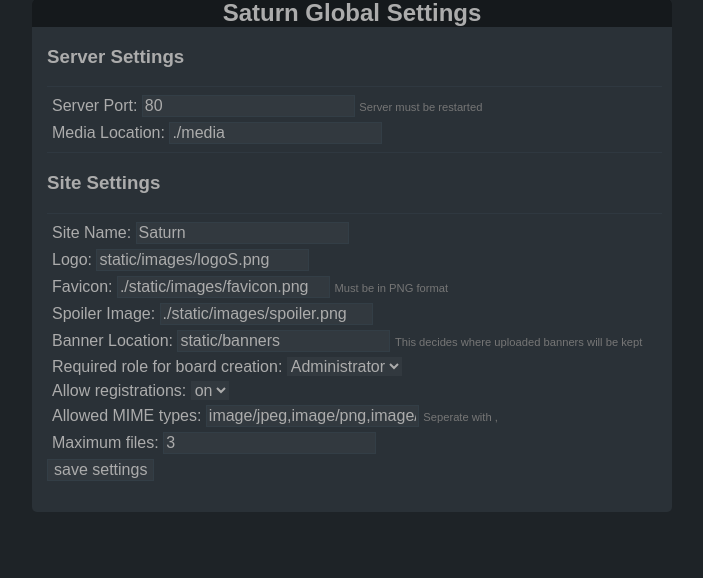
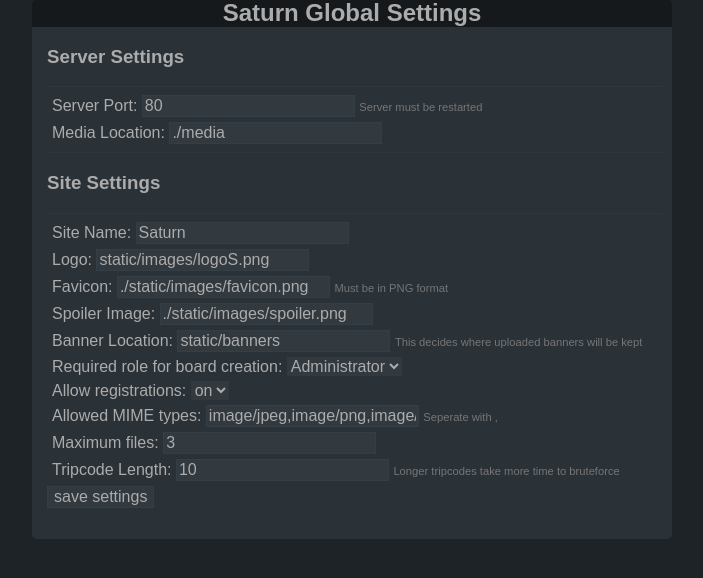
Before and after one commit to That-Thing/saturn, a Flask app: page /globalsettings in a window 1280 px wide. Shown: the part 129-707 px from the top of the page, without its empty margins (288-991 px from the left). Run offline with Flask 2, Linux system fonts and the light colour scheme; the visitor is signed in with stand-in values (Sample User, id 1); some libraries are stand-ins or nearby versions.

Commit message:
added tripcode support and added a tripcode length setting to the global settings.

```diff
--- a/boot.py
+++ b/boot.py
@@ -86,7 +86,8 @@ def reloadSettings():
         bannerLocation = reloadData["bannerLocation"],
         mimeTypes = reloadData["mimeTypes"],
         maxFiles = int(configData["maxFiles"]),
-        spoilerImage =  reloadData["spoilerImage"]
+        spoilerImage =  reloadData["spoilerImage"],
+        tripLength = reloadData["tripLength"]
     )
     return globalSettings
 globalSettings = reloadSettings()
@@ -234,7 +235,6 @@ def checkMarkdown(text):
         result = result+x
     return result
 
-#MAKE QUOTES WORK
 @app.template_filter('checkQuote') #checks if post has a quoted post.
 def checkQuote(text):
     text = stripHTML(text)
@@ -243,6 +243,16 @@ def checkQuote(text):
     for x in lines:
         if x.startswith("gt;gt;"):
             x = f'<a href="">{x}</a>'
+
+def checkTrip(name): #check if tripcode password is included and hash it if it is.
+    if "##" in name:
+        password = name.split("##",1)[1]
+        password = password+salt
+        password = hashlib.sha512(password.encode("UTF-8")).hexdigest()
+        return password[:int(globalSettings["tripLength"])]
+    else:
+        return False
+
 #Make local timestamps
 #add relative times
 
@@ -697,6 +707,9 @@ def newThread():
             if "name" in request.form and len(request.form['name']) > 0:
                 name = request.form['name']
                 name = stripHTML(name)
+                tripcode = checkTrip(name)
+                if tripcode != False:
+                    name = name.split("##",1)[0] + "##" + tripcode
             else:
                 name = x['anonymous']
             if 'subject' in request.form and len(request.form['subject']) > 0:
@@ -821,6 +834,9 @@ def reply():
         if "name" in request.form and len(request.form['name']) > 0:
             name = request.form['name']
             name = stripHTML(name)
+            tripcode = checkTrip(name)
+            if tripcode != False:
+                name = name.split("##",1)[0] + "##" + tripcode
         else:
             name = board['anonymous']
         if 'subject' in request.form and len(request.form['subject']) > 0:
--- a/config/config.json
+++ b/config/config.json
@@ -9,5 +9,6 @@
     "requiredRole": "administrator",
     "enableRegistration": "on",
     "mimeTypes": "image/jpeg,image/png,image/gif",
-    "maxFiles": "3"
+    "maxFiles": "3",
+    "tripLength": "10"
 }
--- a/templates/board.html
+++ b/templates/board.html
@@ -125,7 +125,7 @@
                         <div class="postInfo">
                             <span class="subject">{{thread['subject']}}</span>
                             {%if thread['options'] | length > 0%}
-                                <a class="name" href="mailto:{{thread['options']}}" target="_blank">{{thread['name']}}</a>
+                                <a class="name optionsName" href="mailto:{{thread['options']}}" target="_blank">{{thread['name']}}</a>
                             {%else%}
                                 <span class="name">{{thread['name']}}</span>
                             {%endif%}
@@ -143,7 +143,7 @@
                                     <input type="checkbox" name="{{post['number']}}-{{board}}">
                                     <span class="subject">{{post['subject']}}</span>
                                     {%if post['options'] | length > 0%}
-                                        <a class="name" href="mailto:{{post['options']}}" target="_blank">{{post['name']}}</a>
+                                        <a class="name optionsName" href="mailto:{{post['options']}}" target="_blank">{{post['name']}}</a>
                                     {%else%}
                                         <span class="name">{{post['name']}}</span>
                                     {%endif%}
--- a/templates/siteSettings.html
+++ b/templates/siteSettings.html
@@ -82,7 +82,11 @@
                     </label>
                     <label>
                         Maximum files:
-                        <input type="text" name="maxFiles" id="mimeFileInput" value="{{data['maxFiles']}}" required autocomplete="off"> <span class="small"></span>
+                        <input type="text" name="maxFiles" id="mimeFileInput" value="{{data['maxFiles']}}" required autocomplete="off">
+                    </label>
+                    <label>
+                        Tripcode Length:
+                        <input type="text" name="tripLength" id="tripLength" value="{{data['tripLength']}}" required autocomplete="off"> <span class="small">Longer tripcodes take more time to bruteforce</span>
                     </label>
                     <p><input class="btn btn-primary" type="submit" value="save settings"></p>
                 </form>
--- a/templates/thread.html
+++ b/templates/thread.html
@@ -114,7 +114,7 @@
                 <div class="postInfo">
                     <span class="subject">{{op['subject']}}</span>
                     {%if op['options'] | length > 0%}
-                        <a class="name" href="mailto:{{op['options']}}" target="_blank">{{op['name']}}</a>
+                        <a class="name optionsName" href="mailto:{{op['options']}}" target="_blank">{{op['name']}}</a>
                     {%else%}
                         <span class="name">{{op['name']}}</span>
                     {%endif%}
@@ -131,7 +131,7 @@
                             <input type="checkbox" name="{{post['number']}}-{{board}}">
                             <span class="subject">{{post['subject']}}</span>
                             {%if post['options'] | length > 0%}
-                                <a class="name" href="mailto:{{post['options']}}" target="_blank">{{post['name']}}</a>
+                                <a class="name optionsName" href="mailto:{{post['options']}}" target="_blank">{{post['name']}}</a>
                             {%else%}
                                 <span class="name">{{post['name']}}</span>
                             {%endif%}
```
